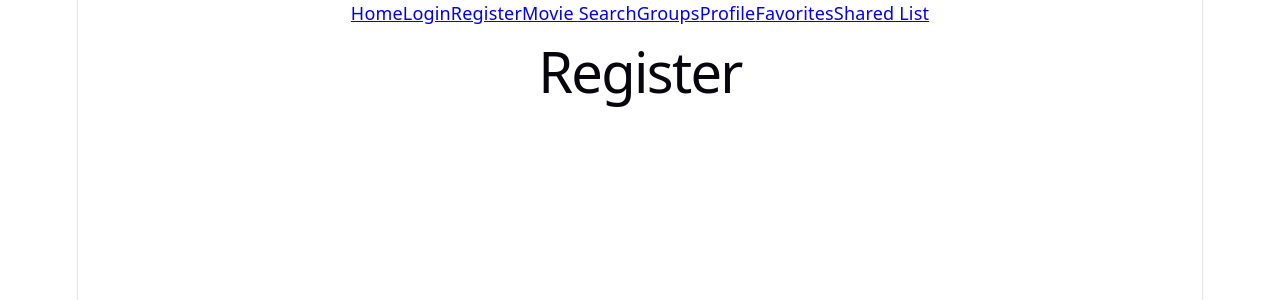
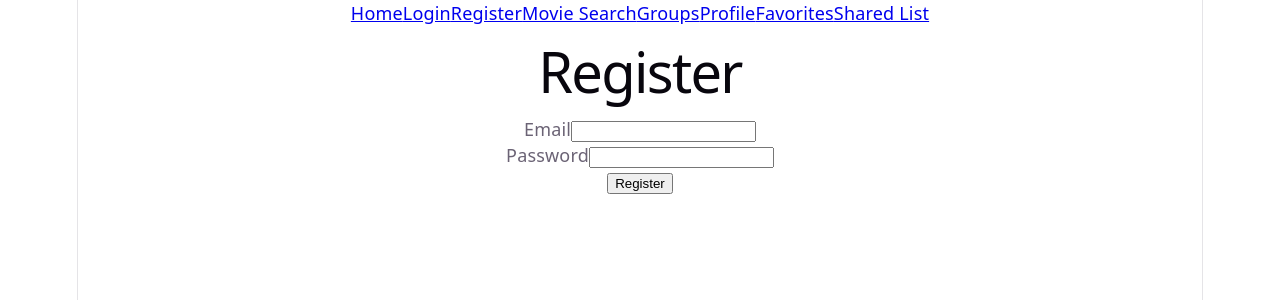
Before and after one commit to tommiLipponen/Elokuvaprojekti, a React app in the folder frontend/: page /register in a window 1280 px wide. Shown: the top 300 px of the page. Built offline with nearby package versions, Linux system fonts and the light colour scheme; the HTML template or start-up script is replaced by a standard one.

Commit message:
registeration page works

```diff
--- a/frontend/src/pages/RegisterPage.jsx
+++ b/frontend/src/pages/RegisterPage.jsx
@@ -1,7 +1,63 @@
+import { useState } from 'react';
+import { register } from '../services/authApi.js';
+
 function RegisterPage() {
+  const [email, setEmail] = useState('');
+  const [password, setPassword] = useState('');
+  const [message, setMessage] = useState('');
+
+const handleSubmit = async (event) => {
+  event.preventDefault();
+  setMessage('');
+
+  try {
+    const response = await register({ email, password });
+
+    if (response.errors) {
+      setMessage('Registration failed.');
+      return;
+    }
+
+    setMessage('Registration successful!');
+  } catch (error) {
+    setMessage('Registration failed.');
+  }
+};
+
+
+
   return (
     <div>
       <h1>Register</h1>
+
+      <form onSubmit={handleSubmit}>
+        <div>
+          <label htmlFor="email">Email</label>
+          <input
+            id="email"
+            type="email"
+            value={email}
+            onChange={(event) => setEmail(event.target.value)}
+            required
+          />
+        </div>
+
+        <div>
+          <label htmlFor="password">Password</label>
+          <input
+            id="password"
+            type="password"
+            value={password}
+            onChange={(event) => setPassword(event.target.value)}
+            required
+            minLength={8}
+          />
+        </div>
+
+        <button type="submit">Register</button>
+      </form>
+
+      {message && <p>{message}</p>}
     </div>
   );
 }
--- a/frontend/src/services/authApi.js
+++ b/frontend/src/services/authApi.js
@@ -1,4 +1,4 @@
-const API_BASE = '/api/auth';
+const API_BASE = '/auth';
 
 export async function login(credentials) {
   const res = await fetch(`${API_BASE}/login`, {
@@ -15,5 +15,6 @@ export async function register(data) {
     headers: { 'Content-Type': 'application/json' },
     body: JSON.stringify(data),
   });
+
   return res.json();
 }
--- a/frontend/vite.config.js
+++ b/frontend/vite.config.js
@@ -9,6 +9,7 @@ export default defineConfig({
       '/movies': 'http://localhost:3000',
       '/auth': 'http://localhost:3000',
       '/users': 'http://localhost:3000',
+      '/api': 'http://localhost:3000',
     },
   },
   test: {
```
Also changed, not shown: 2 other files (tests, documents, lock files or other folders).
